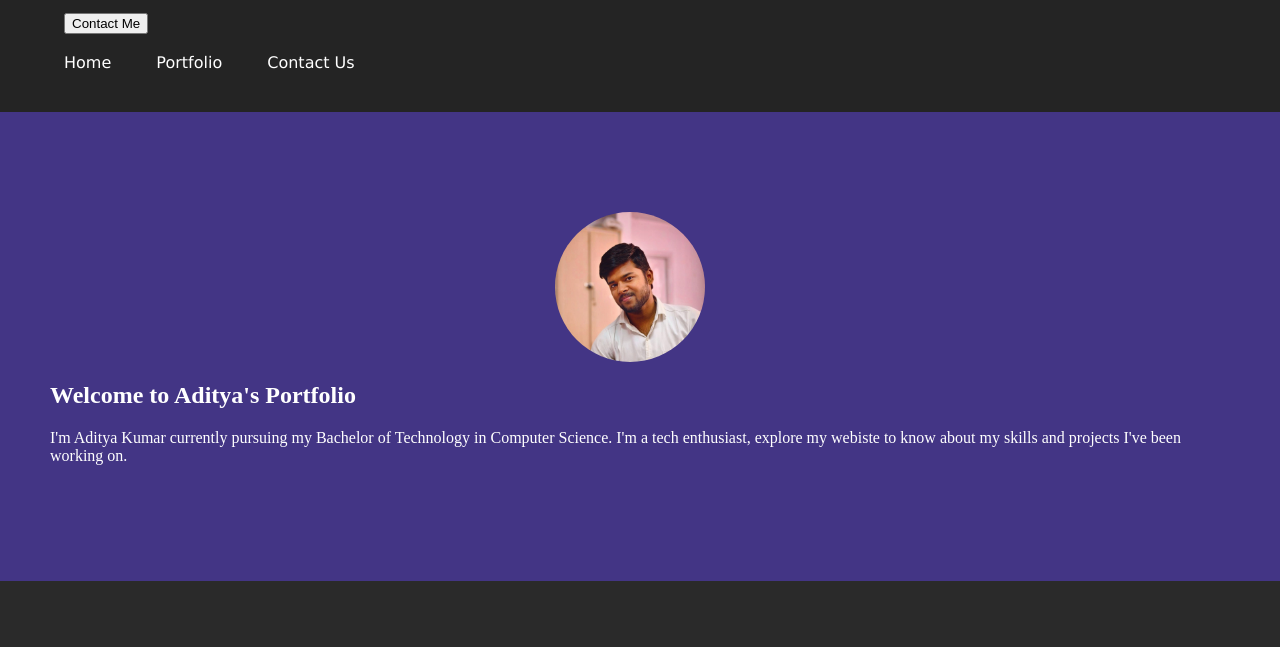
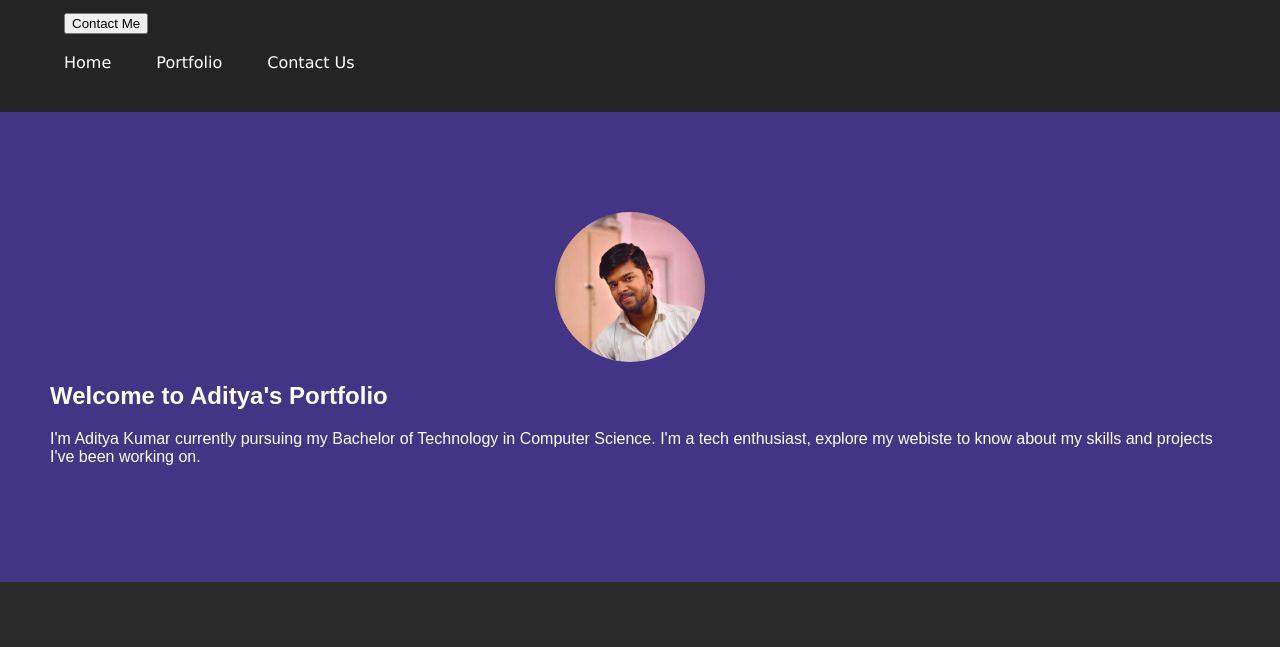
Before and after one commit to adityakqumar/Aditya-s-folio, a plain HTML site: page index.html in a window 1280 px wide. Shown: the part 153-800 px from the top of the page. Drawn offline with Linux system fonts and the light colour scheme.

Commit message:
Update styles.css

```diff
--- a/styles.css
+++ b/styles.css
@@ -24,7 +24,7 @@ body {
     justify-content: center;
     flex-wrap: wrap;
     text-align: left;
-    font-family: 'Times New Roman', Times, serif ;
+
 }
 
 .intro-photo {
```
